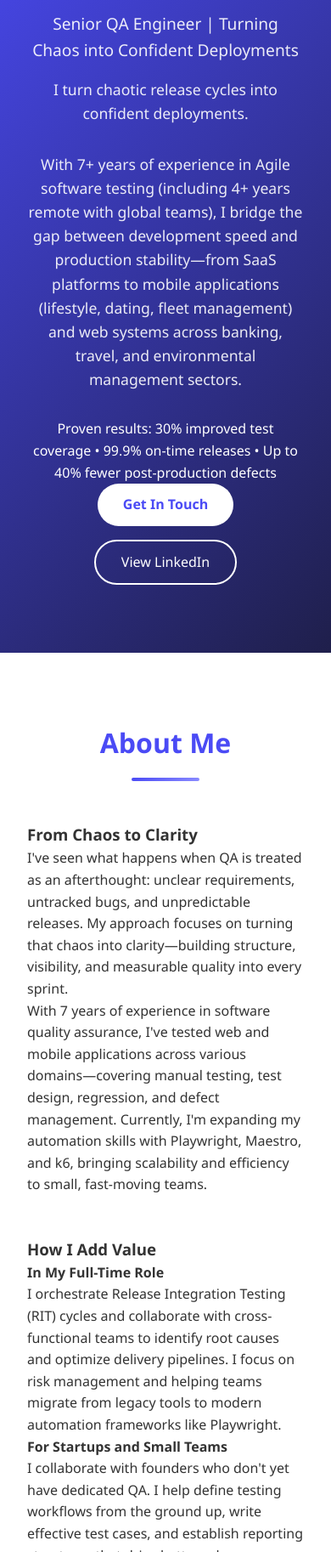
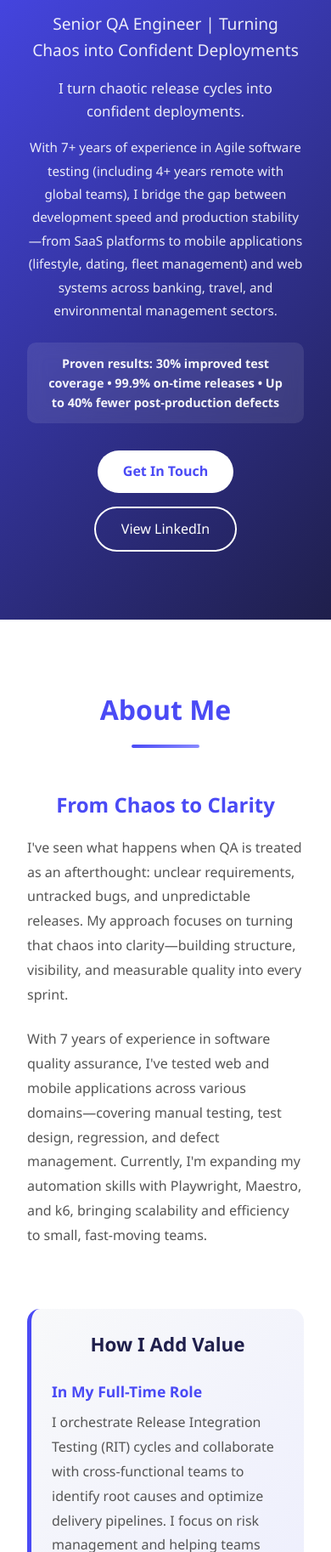
Before and after one commit to ruthecho-qa/ruthecho-qa.github.io, a plain HTML site: page index.html in a window 390 px wide. Shown: the part 174-2000 px from the top of the page at 85% size. Drawn offline with Linux system fonts and the light colour scheme.

Commit message:
Enhance styles for hero and about sections
Added styles for hero section and value proposition.

```diff
--- a/style.css
+++ b/style.css
@@ -96,6 +96,33 @@ nav {
     max-width: 800px;
     margin: 0 auto 2rem;
     opacity: 0.9;
+}
+
+.hero .tagline {
+    font-size: 1.2rem;
+    margin-bottom: 1rem;
+    opacity: 0.9;
+    font-weight: 400;
+}
+
+.hero .description {
+    font-size: 1.05rem;
+    max-width: 900px;
+    margin: 0 auto 1.5rem;
+    opacity: 0.9;
+    line-height: 1.8;
+}
+
+.hero .metrics {
+    font-size: 1rem;
+    font-weight: 600;
+    opacity: 0.95;
+    margin-bottom: 2rem;
+    padding: 1rem 1.5rem;
+    background: rgba(255, 255, 255, 0.1);
+    border-radius: 10px;
+    display: inline-block;
+    backdrop-filter: blur(10px);
 }
 
 .cta-buttons {
@@ -210,12 +237,28 @@ section.hero {
 }
 
 .about-content {
-    display: grid;
-    grid-template-columns: 1fr 1fr;
+    display: flex;
+    flex-direction: column;
     gap: 3rem;
-    align-items: center;
-    max-width: 1200px;
+}
+
+.about-intro {
+    max-width: 900px;
     margin: 0 auto;
+}
+
+.about-intro h3 {
+    color: #4A4AF5;
+    margin-bottom: 1rem;
+    font-size: 1.8rem;
+    text-align: center;
+}
+
+.about-intro p {
+    margin-bottom: 1.5rem;
+    line-height: 1.8;
+    font-size: 1.05rem;
+    color: #555;
 }
 
 .about-text h3 {
@@ -229,10 +272,53 @@ section.hero {
     line-height: 1.8;
 }
 
+.value-proposition {
+    background: linear-gradient(135deg, #f8f9fa 0%, #e8e9ff 100%);
+    padding: 2.5rem;
+    border-radius: 15px;
+    border-left: 5px solid #4A4AF5;
+    max-width: 900px;
+    margin: 0 auto;
+}
+
+.value-proposition h3 {
+    color: #1F1F4B;
+    margin-bottom: 1.5rem;
+    font-size: 1.6rem;
+    text-align: center;
+}
+
+.value-item {
+    margin-bottom: 2rem;
+}
+
+.value-item:last-child {
+    margin-bottom: 0;
+}
+
+.value-item h4 {
+    color: #4A4AF5;
+    margin-bottom: 0.5rem;
+    font-size: 1.2rem;
+}
+
+.value-item p {
+    line-height: 1.8;
+    color: #555;
+}
+
 .stats {
     display: grid;
     grid-template-columns: repeat(2, 1fr);
     gap: 2rem;
+}
+
+.stats-grid {
+    display: grid;
+    grid-template-columns: repeat(auto-fit, minmax(220px, 1fr));
+    gap: 2rem;
+    max-width: 900px;
+    margin: 2rem auto 0;
 }
 
 .stat-card {
@@ -246,6 +332,7 @@ section.hero {
 
 .stat-card:hover {
     transform: translateY(-5px);
+    box-shadow: 0 10px 20px rgba(74, 74, 245, 0.3);
 }
 
 .stat-number {
@@ -1130,12 +1217,50 @@ footer {
         font-size: 1.2rem;
     }
 
+    .hero .tagline {
+        font-size: 1.05rem;
+    }
+
+    .hero .description {
+        font-size: 0.95rem;
+    }
+
+    .hero .metrics {
+        font-size: 0.9rem;
+        padding: 0.8rem 1rem;
+    }
+
+    .about-intro h3 {
+        font-size: 1.5rem;
+    }
+
+    .about-intro p {
+        font-size: 1rem;
+    }
+
     .about-content {
         grid-template-columns: 1fr;
     }
 
     .stats {
         grid-template-columns: 1fr;
+    }
+
+    .value-proposition {
+        padding: 1.5rem;
+    }
+
+    .value-proposition h3 {
+        font-size: 1.4rem;
+    }
+
+    .value-item h4 {
+        font-size: 1.1rem;
+    }
+
+    .stats-grid {
+        grid-template-columns: 1fr;
+        gap: 1.5rem;
     }
 
     .section-title {
```
